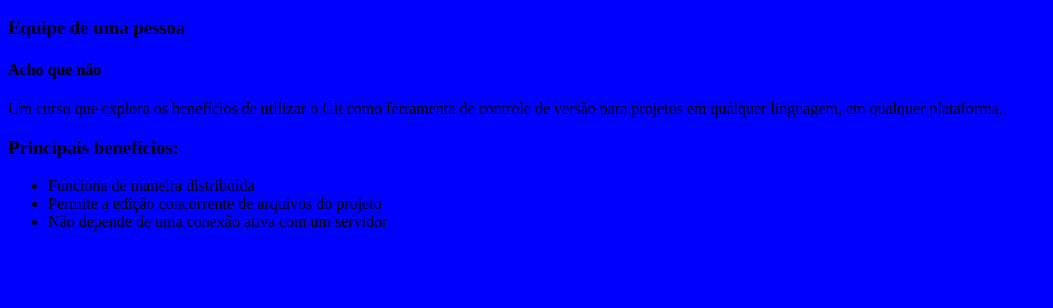
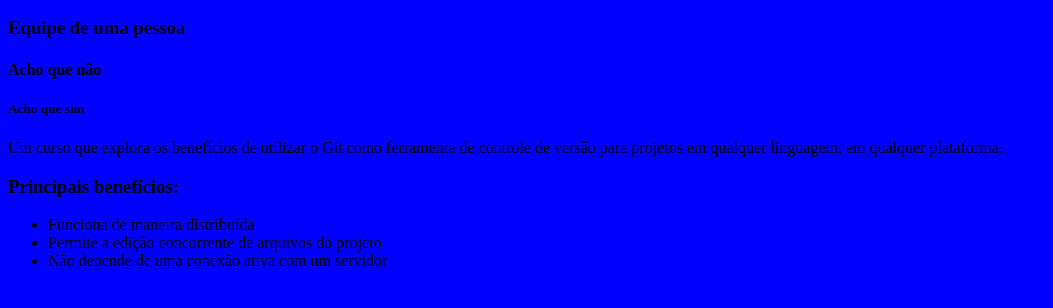
Before and after one commit to tindurim/curso-git, a plain HTML site: page index.html in a window 1280 px wide. Shown: the part 96-404 px from the top of the page, without its empty margins (0-1053 px from the left). Drawn offline with Linux system fonts and the light colour scheme.

Commit message:
Teste de branch

```diff
--- a/index.html
+++ b/index.html
@@ -6,6 +6,7 @@
         <h2>Trabalhando em Equipe com Controle e Segurança</h2>
 	<h3>Equipe de uma pessoa</h3>
 	<h4>Acho que não</h4>
+	<h5>Acho que sim</h5>
 
         <p>Um curso que explora os benefícios de utilizar o Git como ferramenta de controle de versão para projetos em qualquer linguagem, em qualquer plataforma.</p>
 
```
